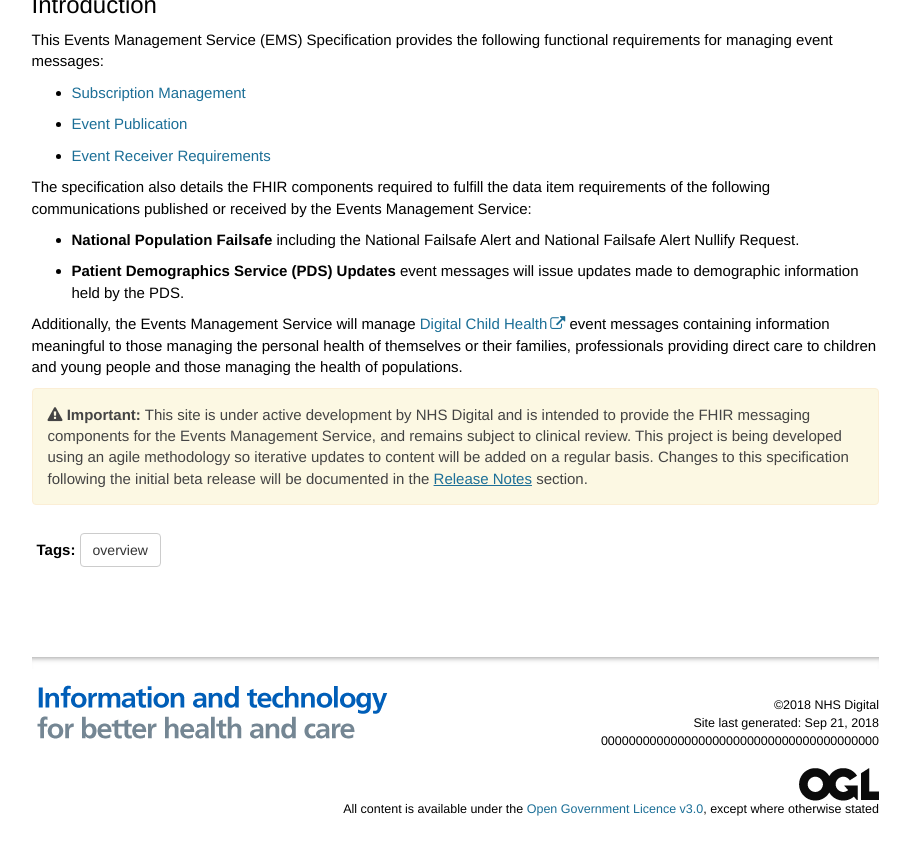
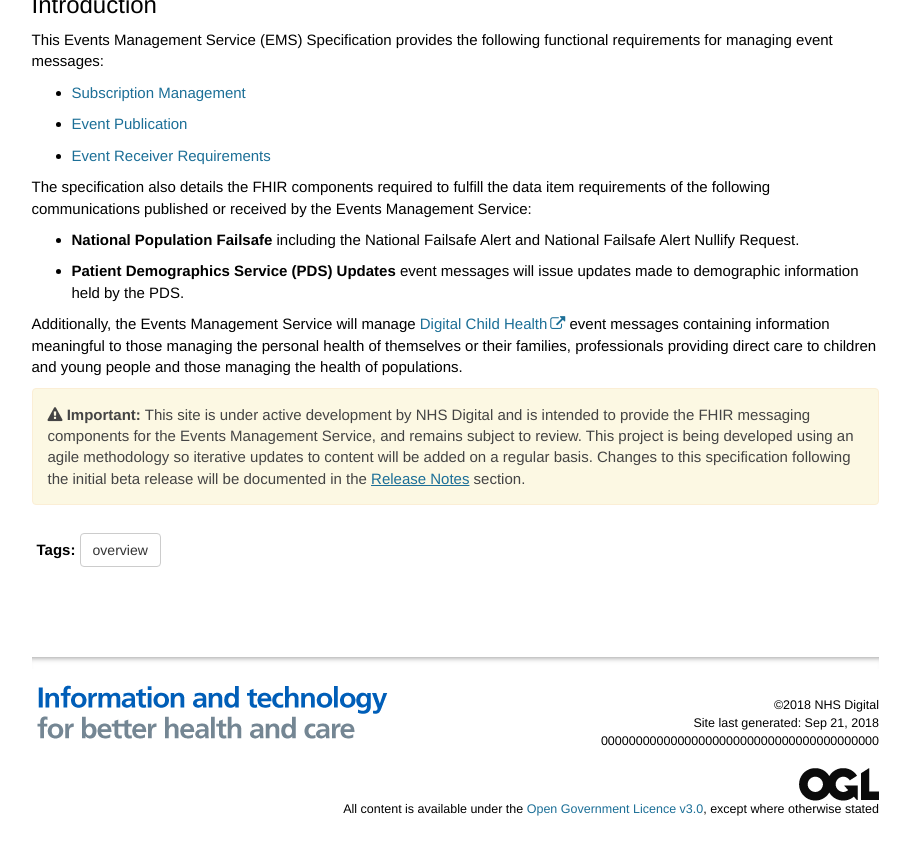
Before and after one commit to nhsconnect/Events-Management, a Jekyll site: the page built from index.md, in a window 1280 px wide and 1054 px high, cut to the strip 175-1030 px from the top of the window. Shown: the whole strip, without its empty margins (331-1241 px from the left). Built offline with Jekyll 4.4.1, drawn with Linux system fonts in a browser that asks for light colours; nearby versions of some CDN libraries; comment, search, counter and statistics services are not loaded.

Commit message:
Clarified review.

```diff
--- a/index.md
+++ b/index.md
@@ -22,4 +22,4 @@
 
 Additionally, the Events Management Service will manage [Digital Child Health](https://developer.nhs.uk/library/interoperability/digital-child-health) event messages containing information meaningful to those managing the personal health of themselves or their families, professionals providing direct care to children and young people and those managing the health of populations.
 
-{% include important.html content="This site is under active development by NHS Digital and is intended to provide the FHIR messaging components for the Events Management Service, and remains subject to clinical review. This project is being developed using an agile methodology so iterative updates to content will be added on a regular basis. Changes to this specification following the initial beta release will be documented in the [Release Notes](overview_release_notes.html) section." %}
+{% include important.html content="This site is under active development by NHS Digital and is intended to provide the FHIR messaging components for the Events Management Service, and remains subject to review. This project is being developed using an agile methodology so iterative updates to content will be added on a regular basis. Changes to this specification following the initial beta release will be documented in the [Release Notes](overview_release_notes.html) section." %}
```
